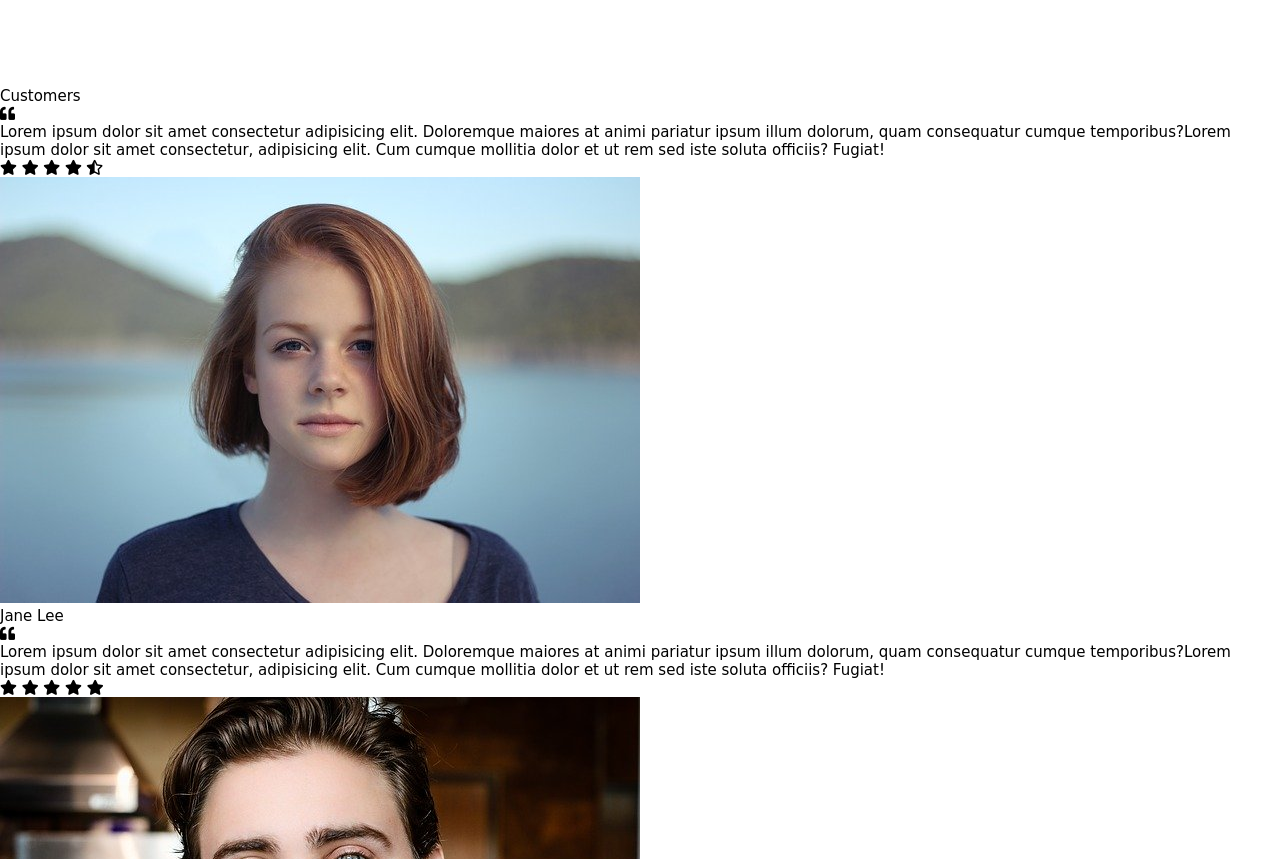
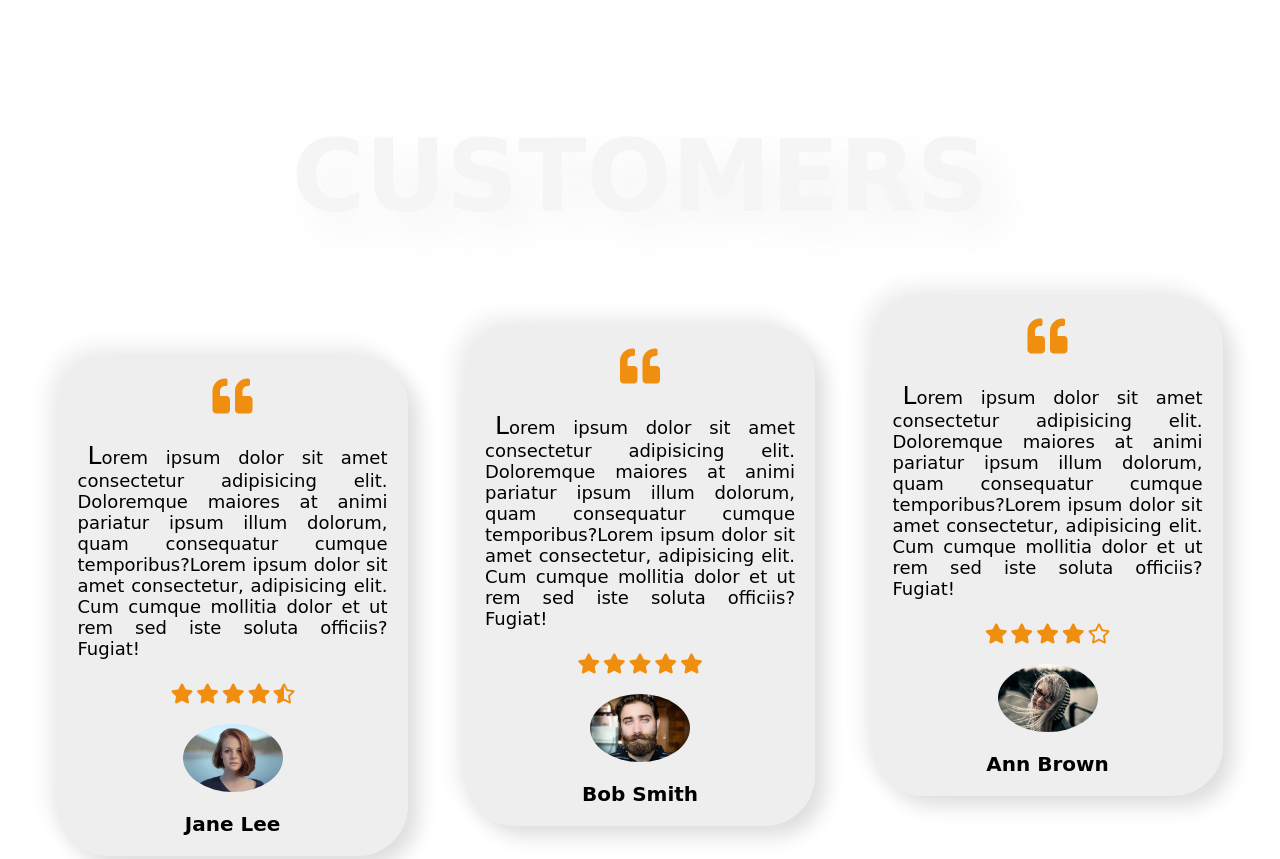
Before and after one commit to Constantin-E-T/creative-design, a plain HTML site: page index.html in a window 1280 px wide. Shown: the part 713-1572 px from the top of the page. Drawn offline with Linux system fonts and the light colour scheme; a web font is replaced by a local one.

Commit message:
Section 2 CSS

```diff
--- a/style.css
+++ b/style.css
@@ -117,3 +117,90 @@ body{
  text-shadow: .1rem .1rem .2rem #ddd, -.1rem -.1rem -.2rem #ddd;
 }
 /* End Section 1 */
+
+/* Section 2 */
+.section-2{
+ width: 100%;
+ height: 100vh;
+ display: flex;
+ flex-direction: column;
+ justify-content: space-around;
+}
+
+.section-2-heading{
+ font-size: 10rem;
+ font-weight: bold;
+ text-transform: uppercase;
+ color: #999;
+ text-align: center;
+ opacity: .1;
+ text-shadow: 2rem 2rem 4rem #888;
+}
+
+.customers-wrapper{
+ display: flex;
+ justify-content: space-evenly;
+ align-items: center;
+ height: 70%;
+}
+
+.customer{
+ cursor: pointer;
+ width: 35rem;
+ height: 50rem;
+ background-color: #eee;
+ display: flex;
+ flex-direction: column;
+ align-items: center;
+ border-radius: 5rem;
+ padding: 2rem;
+ box-shadow: 1rem 1rem 2rem #ddd, -1rem -1rem 2rem #eee;
+ transition: box-shadow .5s;
+}
+
+.customer:hover{
+ box-shadow: 2rem 2rem 3rem #ddd, -2rem -2rem 3rem #eee;
+}
+
+.customer:first-child{
+ align-self: flex-end;
+}
+
+.customer:last-child{
+ align-self: flex-start;
+}
+
+.fa-quote-left{
+ font-size: 4rem;
+ color: #f08e0f;
+}
+
+.customer-text{
+ font-size: 1.8rem;
+ margin: 2.5rem 0;
+ text-align: justify;
+}
+
+.customer-text::first-letter{
+ margin-left: 1rem;
+ font-size: 2.5rem;
+}
+
+.customer-rating i{
+ font-size: 2rem;
+ color: #f08e0f;
+}
+
+.customer-img{
+  width: 10rem;
+  height: 10rem;
+  object-fit: cover;
+  margin: 2rem 0;
+  border-radius: 50%;
+}
+
+.customer-name{
+ font-size: 2rem;
+ font-weight: 700;
+}
+/* End Section 2 */
```
Also changed, not shown: index.html (+1 -1 lines).
